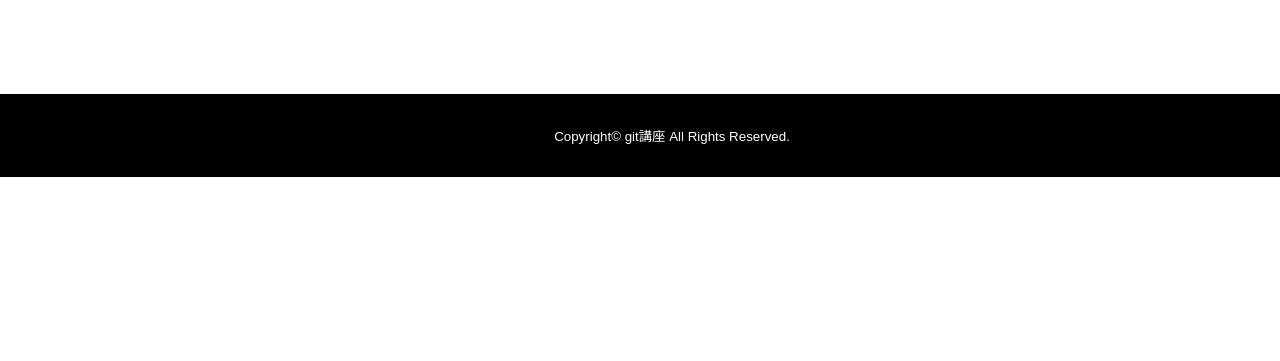
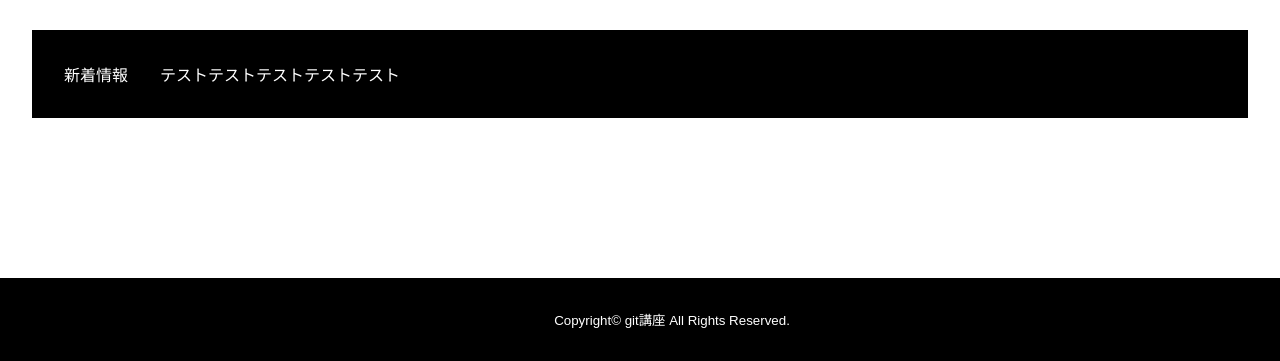
Before and after one commit to Suzu2037/project01, a plain HTML site: page index.html in a window 1280 px wide. Shown: the part 487-848 px from the top of the page. Before the commit the page ends 800 px from the top, so only its background shows below. Drawn offline with Linux system fonts and the light colour scheme.

Commit message:
作業A。二週目。２５−３０行目

```diff
--- a/index.html
+++ b/index.html
@@ -22,6 +22,12 @@
                     <p>より豊かな未来を</p>
                     <p>１０年後を⾒据えて</p>
                     </div>
+                    <div class="news-container">
+                        <div class="news-content">
+                        <p class="news-content-p">新着情報</p>
+                        <p class="news-content-p-sub">テストテストテストテストテスト</p>
+                        </div>
+                        </div>
         </main>
 
         <footer>
```
